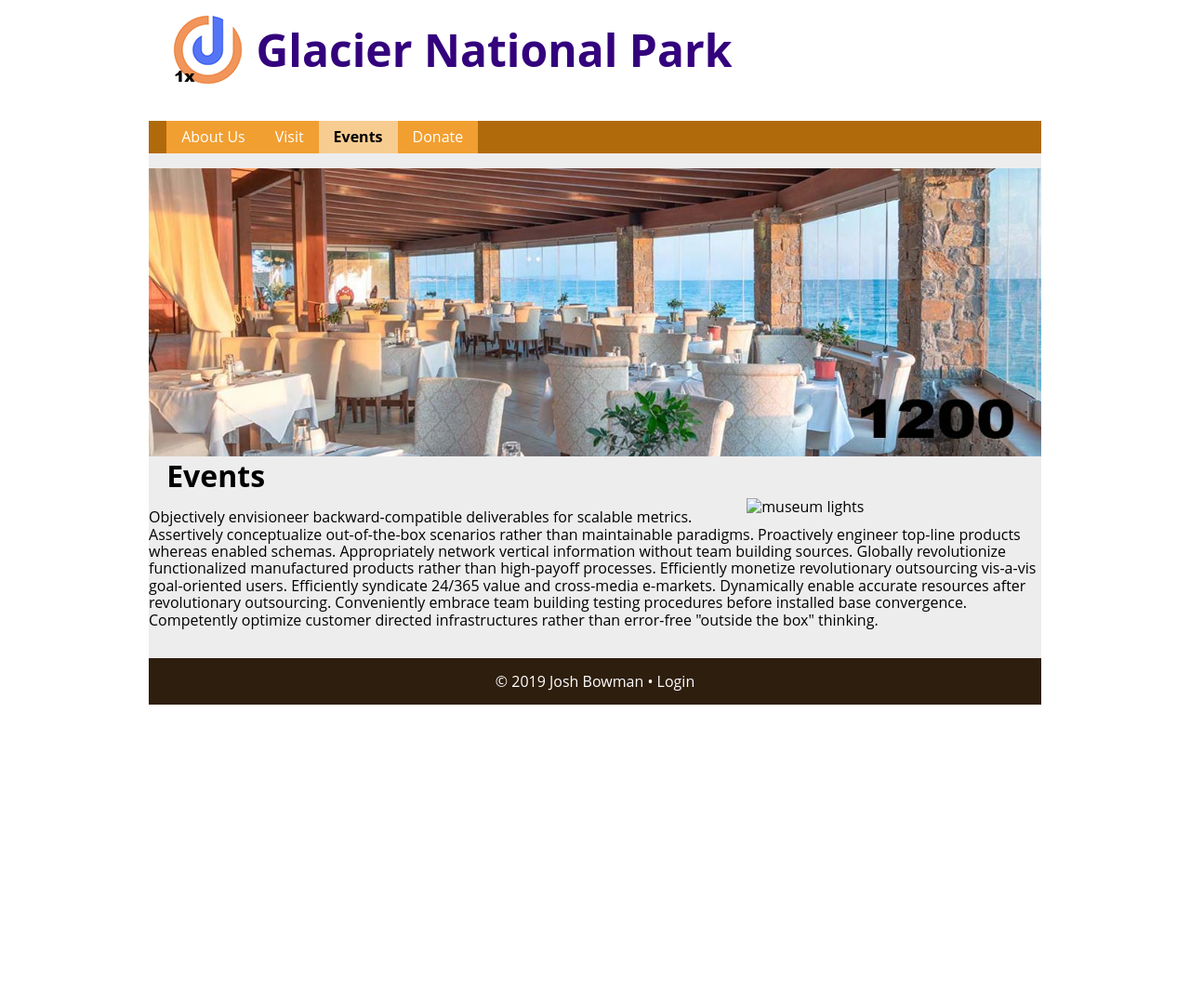
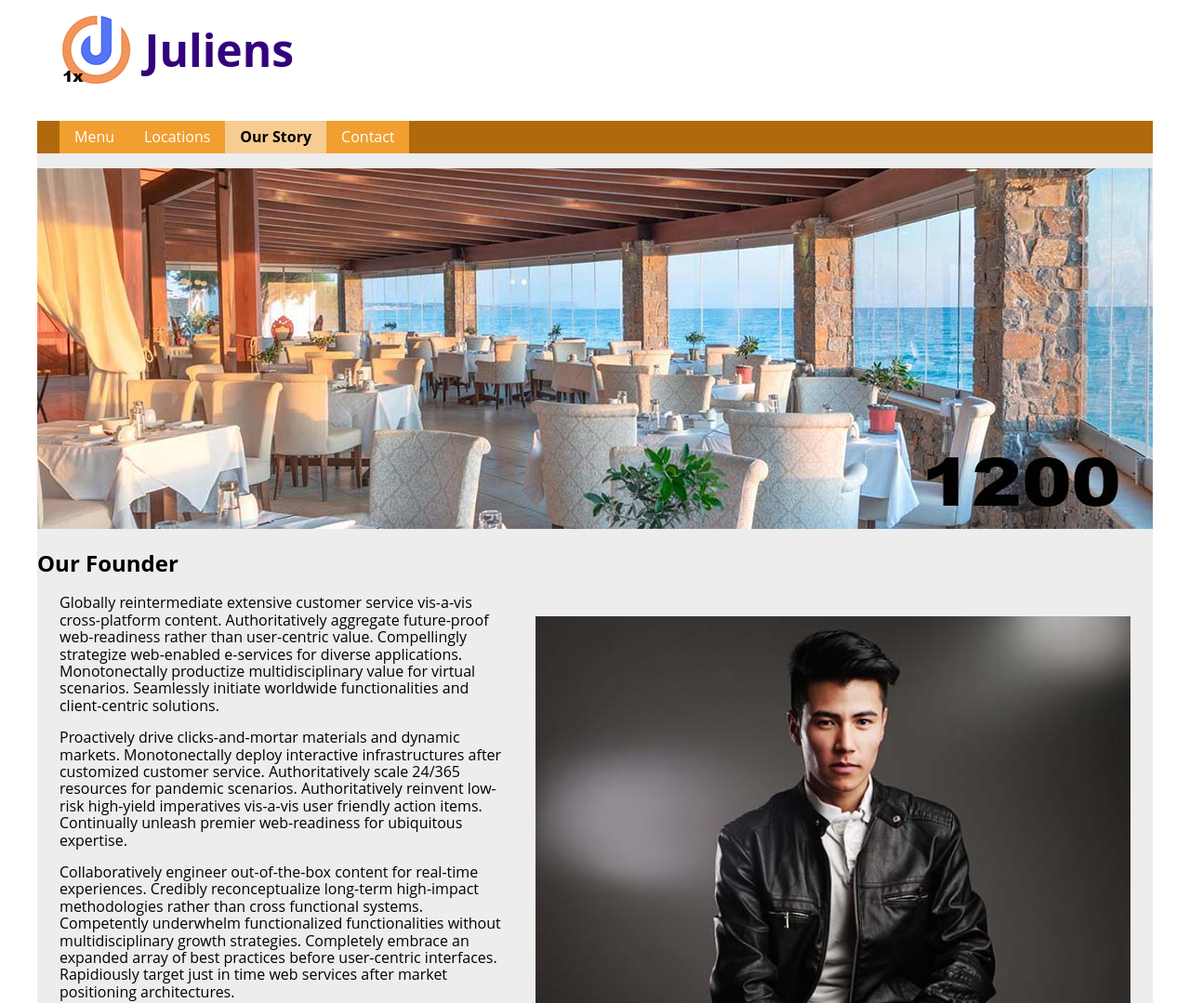
Before and after one commit to JBowman-2/restaurant, a plain HTML site: page index.html in a window 1280 px wide. Shown: the top 1079 px of the page at 93% size. Before the commit the page ends 800 px from the top, so only its background shows below. Drawn offline with Linux system fonts and the light colour scheme.

Commit message:
hero images

```diff
--- a/index.html
+++ b/index.html
@@ -17,38 +17,49 @@
         <figure class="logo">
             <img src="images/logoD.png" alt="logo" srcset="images/logo1x.png 1x, images/logo2x.png 2x, images/logo3x.png 3x">
         </figure>
-            <h1>Glacier National Park</h1>
-            <h2>Adventure of a Lifetime</h2>
+            <h1>Juliens </h1>
+            <h2>Elegant Eats</h2>
     </header>
 
 
 
     <nav class="clearfix">
         <ul>
-            <li><a href="#">About Us</a></li>
-            <li><a href="#">Visit</a></li>
-            <li class="active"><a href="index.html" class ="active">Events</a></li>
-            <li><a href="#">Donate</a></li>
+            <li><a href="#">Menu</a></li>
+            <li><a href="#">Locations</a></li>
+            <li class="active"><a href="index.html" class ="active">Our Story</a></li>
+            <li><a href="#">Contact</a></li>
         </ul>
     </nav>
 
 
-    <main>
+    <main class="clearfix">
         <picture class="heroPhoto">
-                <source media="(max-width: 575px)" srcset="images/hero575.jpg">
-                <source media="(max-width: 1035px)" srcset="images/hero1035.jpg">
+                <source media="(max-width: 450px)" srcset="images/hero450.jpg">
+                <source media="(max-width: 600px)" srcset="images/hero600.jpg">
+                <source media="(max-width: 750px)" srcset="images/hero750.jpg">
+                <source media="(max-width: 900px)" srcset="images/hero900.jpg">
+                <source media="(max-width: 1050px)" srcset="images/hero1050.jpg">
                 <img src="images/hero1200.jpg" alt="space">
 
         </picture>
 
-        <h1>Events</h1>
+        <h2>Our Founder</h2>
 
-        <figure class="lights">
-                <img src="images/lights.jpg" alt="museum lights">
+        <figure class="founder">
+                <img src="images/founderD.jpg" alt="founder" sizes="50vw"
+                     srcset="images/founder300.jpg 300w,
+                             images/founder450.jpg 450w,
+                             images/founder600.jpg 600w">
                 </figure>
 
-                <p>Objectively envisioneer backward-compatible deliverables for scalable metrics. Assertively conceptualize out-of-the-box scenarios rather than maintainable paradigms. Proactively engineer top-line products whereas enabled schemas. Appropriately network vertical information without team building sources. Globally revolutionize functionalized manufactured products rather than high-payoff processes. Efficiently monetize revolutionary outsourcing vis-a-vis goal-oriented users. Efficiently syndicate 24/365 value and cross-media e-markets. Dynamically enable accurate resources after revolutionary outsourcing. Conveniently embrace team building testing procedures before installed base convergence. Competently optimize customer directed infrastructures rather than error-free "outside the box" thinking.
-                </p>
+                <p>Globally reintermediate extensive customer service vis-a-vis cross-platform content. Authoritatively aggregate future-proof web-readiness rather than user-centric value. Compellingly strategize web-enabled e-services for diverse applications. Monotonectally productize multidisciplinary value for virtual scenarios. Seamlessly initiate worldwide functionalities and client-centric solutions.</p>
+
+                <p>Proactively drive clicks-and-mortar materials and dynamic markets. Monotonectally deploy interactive infrastructures after customized customer service. Authoritatively scale 24/365 resources for pandemic scenarios. Authoritatively reinvent low-risk high-yield imperatives vis-a-vis user friendly action items. Continually unleash premier web-readiness for ubiquitous expertise.</p>
+
+                <p>Collaboratively engineer out-of-the-box content for real-time experiences. Credibly reconceptualize long-term high-impact methodologies rather than cross functional systems. Competently underwhelm functionalized functionalities without multidisciplinary growth strategies. Completely embrace an expanded array of best practices before user-centric interfaces. Rapidiously target just in time web services after market positioning architectures.</p>
+
+                <p>Progressively whiteboard sustainable paradigms via efficient ROI. Collaboratively foster seamless manufactured products for customized ROI. Enthusiastically enhance magnetic supply chains with scalable users. Synergistically harness leading-edge intellectual capital for superior intellectual capital. Professionally morph inexpensive expertise for team building partnerships.</p>
 
     </main>
 
--- a/scss/_large.scss
+++ b/scss/_large.scss
@@ -1,6 +1,6 @@
 
 header, nav, main, footer {
-    max-width: 60rem;
+    max-width: 75rem;
     margin: auto;
 }
 
@@ -15,7 +15,3 @@ nav li {
 nav a {
     padding: .5rem 1rem;
 }
-
-main figure.lights {
-    width: 33%;
-}
--- a/scss/_medium.scss
+++ b/scss/_medium.scss
@@ -17,9 +17,3 @@ nav li {
     float: left;
     width: 25%;
 }
-
-main figure.lights {
-    float: right;
-    width: 48%;
-    margin: 0 0 0 $gutter;
-}
--- a/scss/_small.scss
+++ b/scss/_small.scss
@@ -96,6 +96,10 @@ main h1 {
     margin: 0 0 5px $gutter;
 }
 
+main p {
+    margin-left: $gutter;
+}
+
 
 picture.heroPhoto {
     display: block;
@@ -108,18 +112,12 @@ picture.heroPhoto img {
     width: 100%;
 }
 
-figure.lights img {
-    width: 100%;
-    padding: 0px;
-    margin: 0px;
+figure.founder {
+    float: right;
+    margin: $gutter;
 }
 
-figure.lights {
-    width: 100%;
-    padding: 0px;
-    margin: 0px;
 
-}
 
 .clearfix:after {
     content: "";
--- a/scss/styles.scss
+++ b/scss/styles.scss
@@ -4,10 +4,10 @@
 
 @import "small";
 
-@media only screen and (min-width: 560px) {
+@media only screen and (min-width: 600px) {
     @import "medium";
 }
 
-@media only screen and  (min-width: 1028px)  {
+@media only screen and  (min-width: 900px)  {
     @import "large";
 }
```
Also changed, not shown: css/styles.css.
